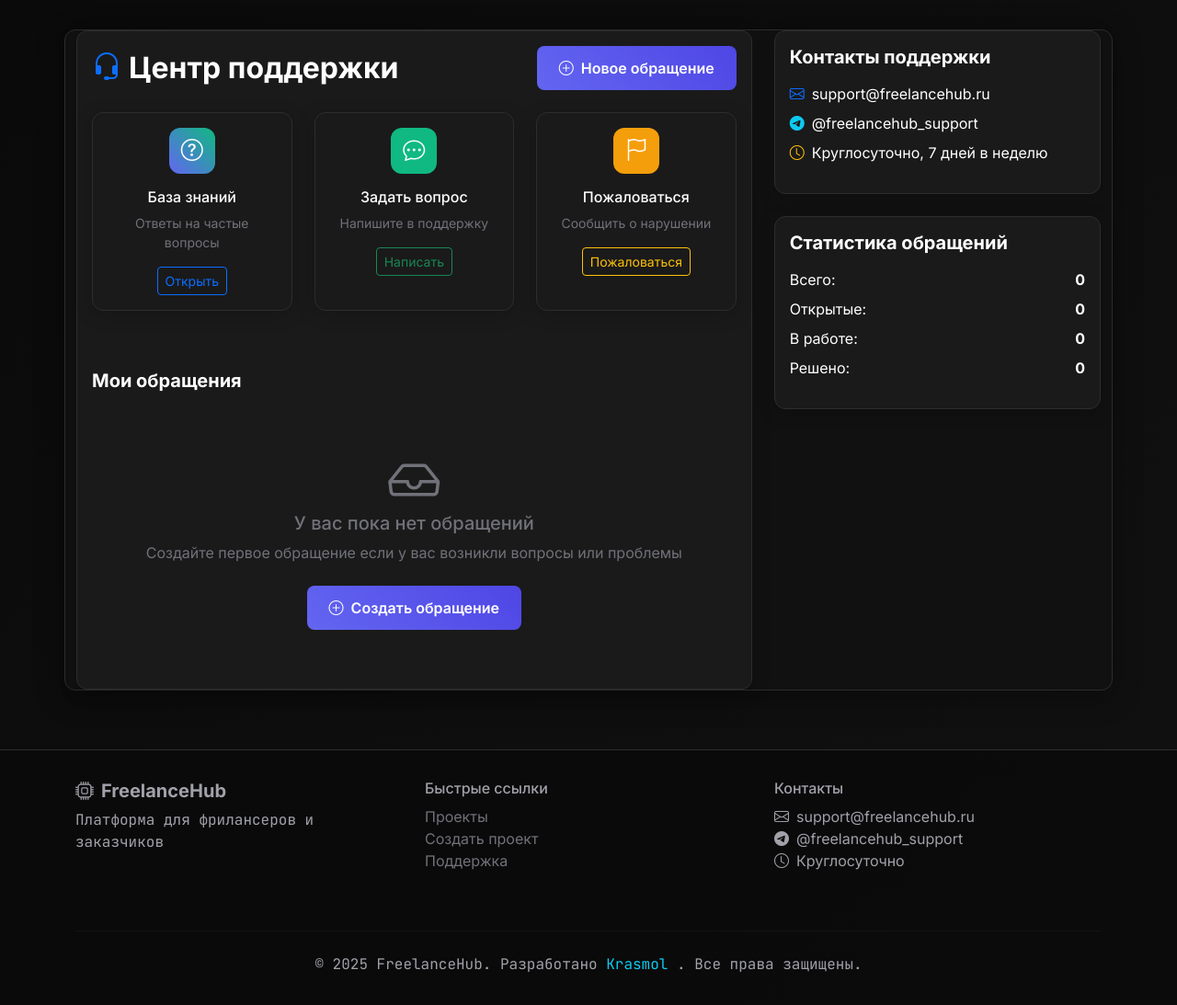
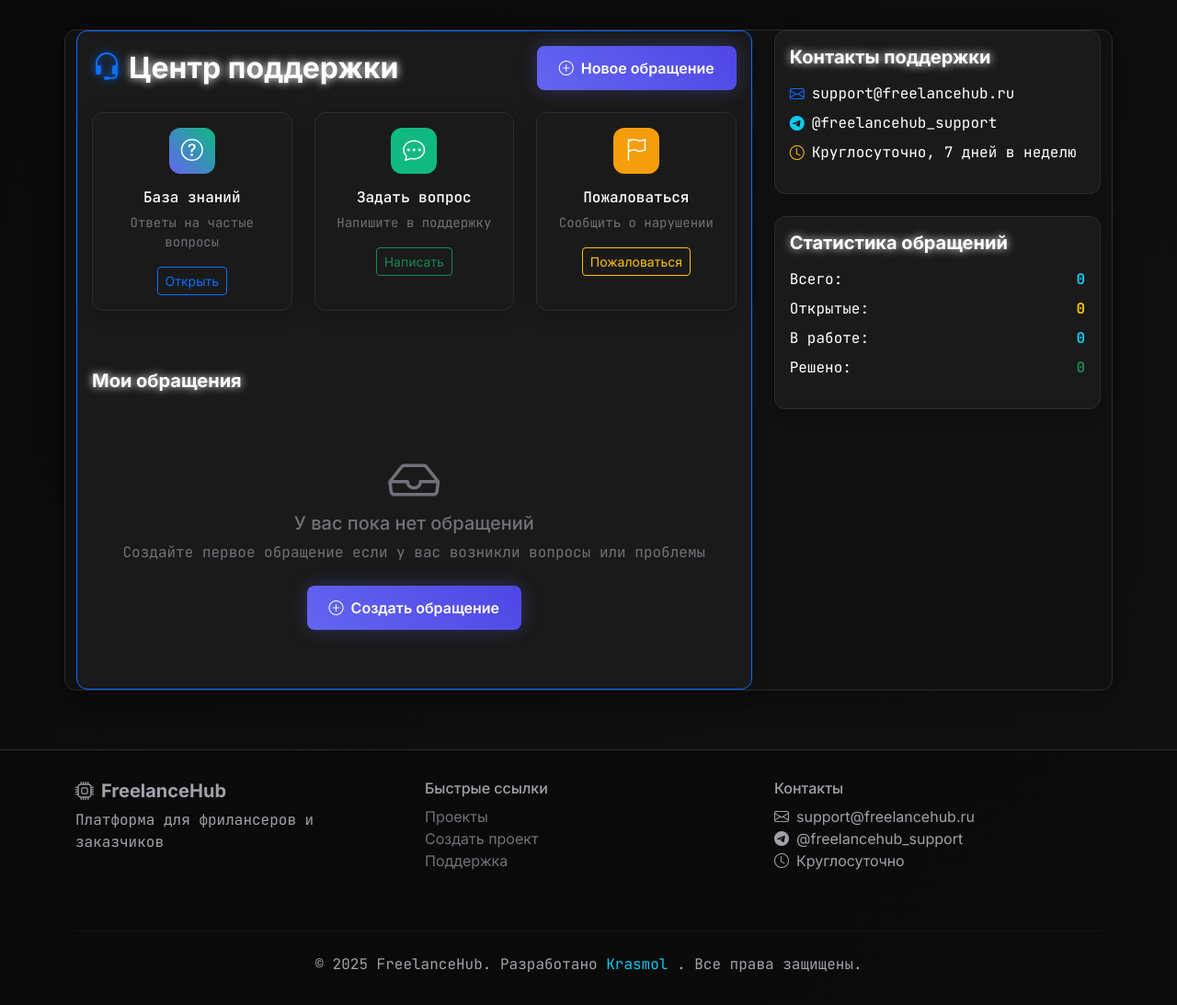
Before and after one commit to Krasmol/platform_for_freelancers, a Flask app: page /support in a window 1280 px wide. Shown: the part 65-1158 px from the top of the page at 92% size. Run offline with Flask 3, Linux system fonts and the light colour scheme; a user stored in the database is signed in; data that the repository does not hold is empty.

Commit message:
Update support.html
изменен стиль

```diff
--- a/templates/support.html
+++ b/templates/support.html
@@ -3,13 +3,13 @@
 {% block content %}
 <div class="row">
     <div class="col-lg-8">
-        <div class="card">
+        <div class="card border-primary">
             <div class="card-body">
                 <div class="d-flex justify-content-between align-items-center mb-4">
-                    <h2 class="fw-bold mb-0">
+                    <h2 class="fw-bold mb-0 text-glow">
                         <i class="bi bi-headset text-primary me-2"></i>Центр поддержки
                     </h2>
-                    <a href="{{ url_for('create_support_ticket') }}" class="btn btn-primary">
+                    <a href="{{ url_for('create_support_ticket') }}" class="btn btn-primary glow">
                         <i class="bi bi-plus-circle me-2"></i>Новое обращение
                     </a>
                 </div>
@@ -17,37 +17,37 @@
                 <!-- Быстрые действия -->
                 <div class="row mb-5">
                     <div class="col-md-4 mb-3">
-                        <div class="card text-center h-100">
+                        <div class="card text-center h-100 bg-dark">
                             <div class="card-body">
                                 <div class="feature-icon mx-auto mb-3" style="width: 50px; height: 50px;">
                                     <i class="bi bi-question-circle"></i>
                                 </div>
-                                <h6>База знаний</h6>
-                                <p class="text-muted small">Ответы на частые вопросы</p>
+                                <h6 class="code-font">База знаний</h6>
+                                <p class="text-muted small code-font">Ответы на частые вопросы</p>
                                 <button class="btn btn-outline-primary btn-sm" onclick="showKnowledgeBase()">Открыть</button>
                             </div>
                         </div>
                     </div>
                     <div class="col-md-4 mb-3">
-                        <div class="card text-center h-100">
+                        <div class="card text-center h-100 bg-dark">
                             <div class="card-body">
-                                <div class="feature-icon mx-auto mb-3" style="width: 50px; height: 50px; background: #10b981;">
+                                <div class="feature-icon mx-auto mb-3" style="width: 50px; height: 50px; background: var(--success);">
                                     <i class="bi bi-chat-dots"></i>
                                 </div>
-                                <h6>Задать вопрос</h6>
-                                <p class="text-muted small">Напишите в поддержку</p>
+                                <h6 class="code-font">Задать вопрос</h6>
+                                <p class="text-muted small code-font">Напишите в поддержку</p>
                                 <a href="{{ url_for('create_support_ticket') }}" class="btn btn-outline-success btn-sm">Написать</a>
                             </div>
                         </div>
                     </div>
                     <div class="col-md-4 mb-3">
-                        <div class="card text-center h-100">
+                        <div class="card text-center h-100 bg-dark">
                             <div class="card-body">
-                                <div class="feature-icon mx-auto mb-3" style="width: 50px; height: 50px; background: #f59e0b;">
+                                <div class="feature-icon mx-auto mb-3" style="width: 50px; height: 50px; background: var(--warning);">
                                     <i class="bi bi-flag"></i>
                                 </div>
-                                <h6>Пожаловаться</h6>
-                                <p class="text-muted small">Сообщить о нарушении</p>
+                                <h6 class="code-font">Пожаловаться</h6>
+                                <p class="text-muted small code-font">Сообщить о нарушении</p>
                                 <button class="btn btn-outline-warning btn-sm" onclick="showReportForm()">Пожаловаться</button>
                             </div>
                         </div>
@@ -56,32 +56,32 @@
 
                 <!-- Мои обращения -->
                 <div>
-                    <h5 class="fw-bold mb-3">Мои обращения</h5>
+                    <h5 class="fw-bold mb-3 text-glow">Мои обращения</h5>
 
                     {% if tickets %}
                     <div class="table-responsive">
                         <table class="table table-hover">
                             <thead>
                                 <tr>
-                                    <th>Тема</th>
-                                    <th>Категория</th>
-                                    <th>Статус</th>
-                                    <th>Приоритет</th>
-                                    <th>Дата</th>
-                                    <th>Действия</th>
+                                    <th class="code-font">Тема</th>
+                                    <th class="code-font">Категория</th>
+                                    <th class="code-font">Статус</th>
+                                    <th class="code-font">Приоритет</th>
+                                    <th class="code-font">Дата</th>
+                                    <th class="code-font">Действия</th>
                                 </tr>
                             </thead>
                             <tbody>
                                 {% for ticket in tickets %}
                                 <tr>
                                     <td>
-                                        <a href="{{ url_for('support_ticket', ticket_id=ticket.id) }}" class="text-decoration-none fw-bold">
+                                        <a href="{{ url_for('support_ticket', ticket_id=ticket.id) }}" class="text-decoration-none text-glow">
                                             {{ ticket.subject }}
                                         </a>
                                     </td>
-                                    <td>{{ ticket.category }}</td>
+                                    <td class="code-font">{{ ticket.category }}</td>
                                     <td>
-                                        <span class="badge bg-{% if ticket.status == 'open' %}warning{% elif ticket.status == 'in_progress' %}info{% elif ticket.status == 'resolved' %}success{% else %}secondary{% endif %}">
+                                        <span class="badge bg-{% if ticket.status == 'open' %}warning{% elif ticket.status == 'in_progress' %}info{% elif ticket.status == 'resolved' %}success{% else %}secondary{% endif %} code-font">
                                             {% if ticket.status == 'open' %}Открыт
                                             {% elif ticket.status == 'in_progress' %}В работе
                                             {% elif ticket.status == 'resolved' %}Решен
@@ -89,11 +89,11 @@
                                         </span>
                                     </td>
                                     <td>
-                                        <span class="badge bg-{% if ticket.priority == 'low' %}success{% elif ticket.priority == 'medium' %}warning{% elif ticket.priority == 'high' %}danger{% else %}dark{% endif %}">
+                                        <span class="badge bg-{% if ticket.priority == 'low' %}success{% elif ticket.priority == 'medium' %}warning{% elif ticket.priority == 'high' %}danger{% else %}dark{% endif %} code-font">
                                             {{ ticket.priority }}
                                         </span>
                                     </td>
-                                    <td class="text-muted">{{ ticket.created_at.strftime('%d.%m.%Y') }}</td>
+                                    <td class="text-muted code-font">{{ ticket.created_at.strftime('%d.%m.%Y') }}</td>
                                     <td>
                                         <a href="{{ url_for('support_ticket', ticket_id=ticket.id) }}" class="btn btn-sm btn-outline-primary">
                                             <i class="bi bi-eye"></i>
@@ -108,8 +108,8 @@
                     <div class="text-center py-5 text-muted">
                         <i class="bi bi-inbox display-4 mb-3"></i>
                         <h5>У вас пока нет обращений</h5>
-                        <p class="mb-4">Создайте первое обращение если у вас возникли вопросы или проблемы</p>
-                        <a href="{{ url_for('create_support_ticket') }}" class="btn btn-primary">
+                        <p class="mb-4 code-font">Создайте первое обращение если у вас возникли вопросы или проблемы</p>
+                        <a href="{{ url_for('create_support_ticket') }}" class="btn btn-primary glow">
                             <i class="bi bi-plus-circle me-2"></i>Создать обращение
                         </a>
                     </div>
@@ -124,19 +124,19 @@
         <!-- Контакты поддержки -->
         <div class="card mb-4">
             <div class="card-body">
-                <h5 class="fw-bold mb-3">Контакты поддержки</h5>
+                <h5 class="fw-bold mb-3 text-glow">Контакты поддержки</h5>
                 <div class="mb-3">
                     <div class="d-flex align-items-center mb-2">
                         <i class="bi bi-envelope text-primary me-2"></i>
-                        <span>support@freelancehub.ru</span>
+                        <span class="code-font">support@freelancehub.ru</span>
                     </div>
                     <div class="d-flex align-items-center mb-2">
                         <i class="bi bi-telegram text-info me-2"></i>
-                        <span>@freelancehub_support</span>
+                        <span class="code-font">@freelancehub_support</span>
                     </div>
                     <div class="d-flex align-items-center">
                         <i class="bi bi-clock text-warning me-2"></i>
-                        <span>Круглосуточно, 7 дней в неделю</span>
+                        <span class="code-font">Круглосуточно, 7 дней в неделю</span>
                     </div>
                 </div>
             </div>
@@ -145,23 +145,23 @@
         <!-- Статистика -->
         <div class="card">
             <div class="card-body">
-                <h5 class="fw-bold mb-3">Статистика обращений</h5>
+                <h5 class="fw-bold mb-3 text-glow">Статистика обращений</h5>
                 <div class="mb-3">
                     <div class="d-flex justify-content-between align-items-center mb-2">
-                        <span>Всего:</span>
-                        <strong>{{ tickets|length }}</strong>
+                        <span class="code-font">Всего:</span>
+                        <strong class="text-info code-font">{{ tickets|length }}</strong>
                     </div>
                     <div class="d-flex justify-content-between align-items-center mb-2">
-                        <span>Открытые:</span>
-                        <strong>{{ tickets|selectattr('status', 'equalto', 'open')|list|length }}</strong>
+                        <span class="code-font">Открытые:</span>
+                        <strong class="text-warning code-font">{{ tickets|selectattr('status', 'equalto', 'open')|list|length }}</strong>
                     </div>
                     <div class="d-flex justify-content-between align-items-center mb-2">
-                        <span>В работе:</span>
-                        <strong>{{ tickets|selectattr('status', 'equalto', 'in_progress')|list|length }}</strong>
+                        <span class="code-font">В работе:</span>
+                        <strong class="text-info code-font">{{ tickets|selectattr('status', 'equalto', 'in_progress')|list|length }}</strong>
                     </div>
                     <div class="d-flex justify-content-between align-items-center">
-                        <span>Решено:</span>
-                        <strong>{{ tickets|selectattr('status', 'equalto', 'resolved')|list|length }}</strong>
+                        <span class="code-font">Решено:</span>
+                        <strong class="text-success code-font">{{ tickets|selectattr('status', 'equalto', 'resolved')|list|length }}</strong>
                     </div>
                 </div>
             </div>
@@ -171,12 +171,26 @@
 
 <script>
 function showKnowledgeBase() {
-    alert('База знаний находится в разработке');
+    alert('📚 База знаний находится в разработке');
 }
 
 function showReportForm() {
-    // Перенаправляем на создание тикета с предзаполненной категорией
     window.location.href = "{{ url_for('create_support_ticket') }}";
 }
 </script>
+
+<style>
+.card.bg-dark {
+    background: var(--bg-card) !important;
+    border: 1px solid var(--border-color);
+}
+
+.feature-icon {
+    transition: transform 0.3s ease;
+}
+
+.card:hover .feature-icon {
+    transform: scale(1.1);
+}
+</style>
 {% endblock %}
```
